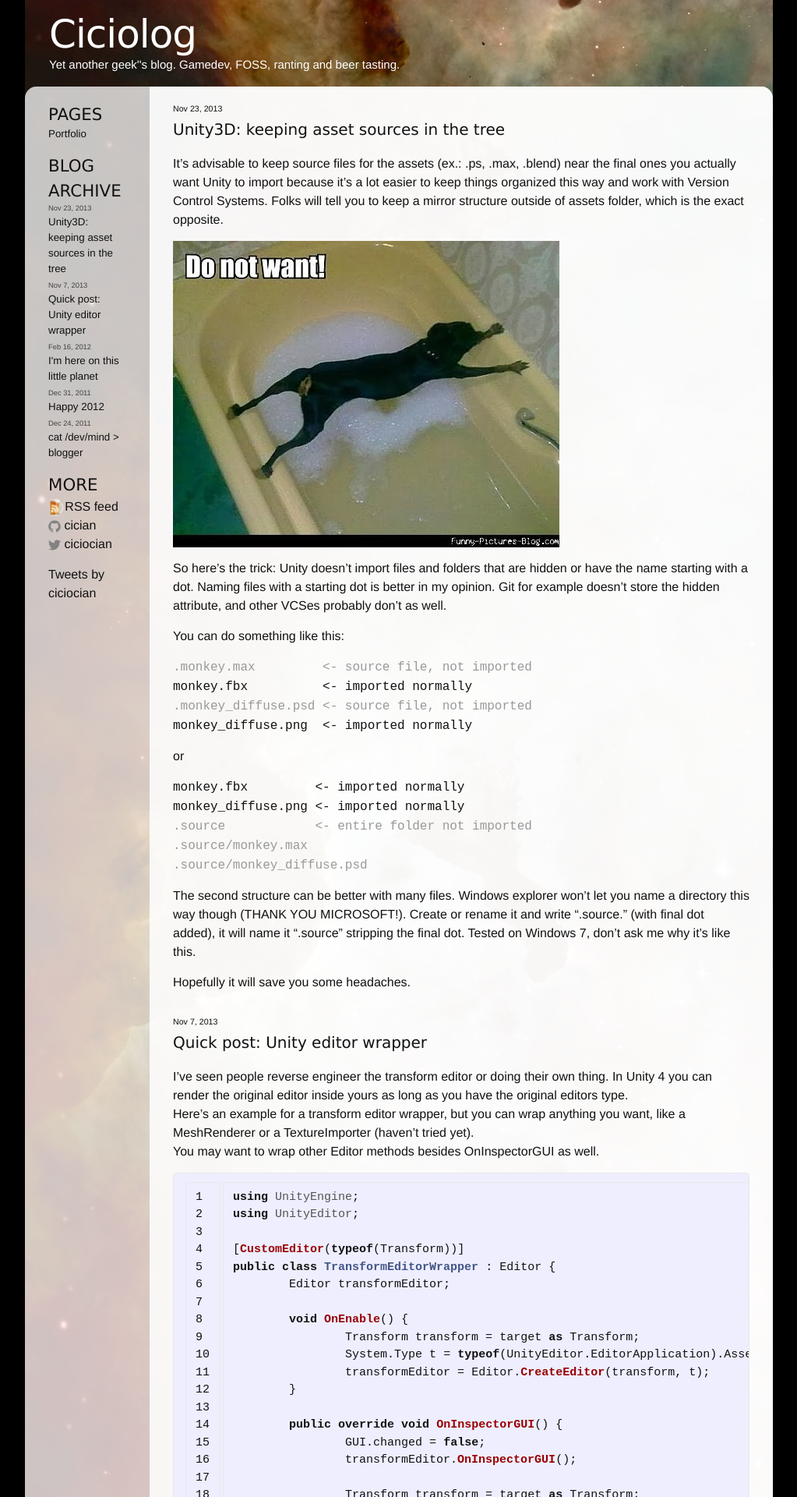
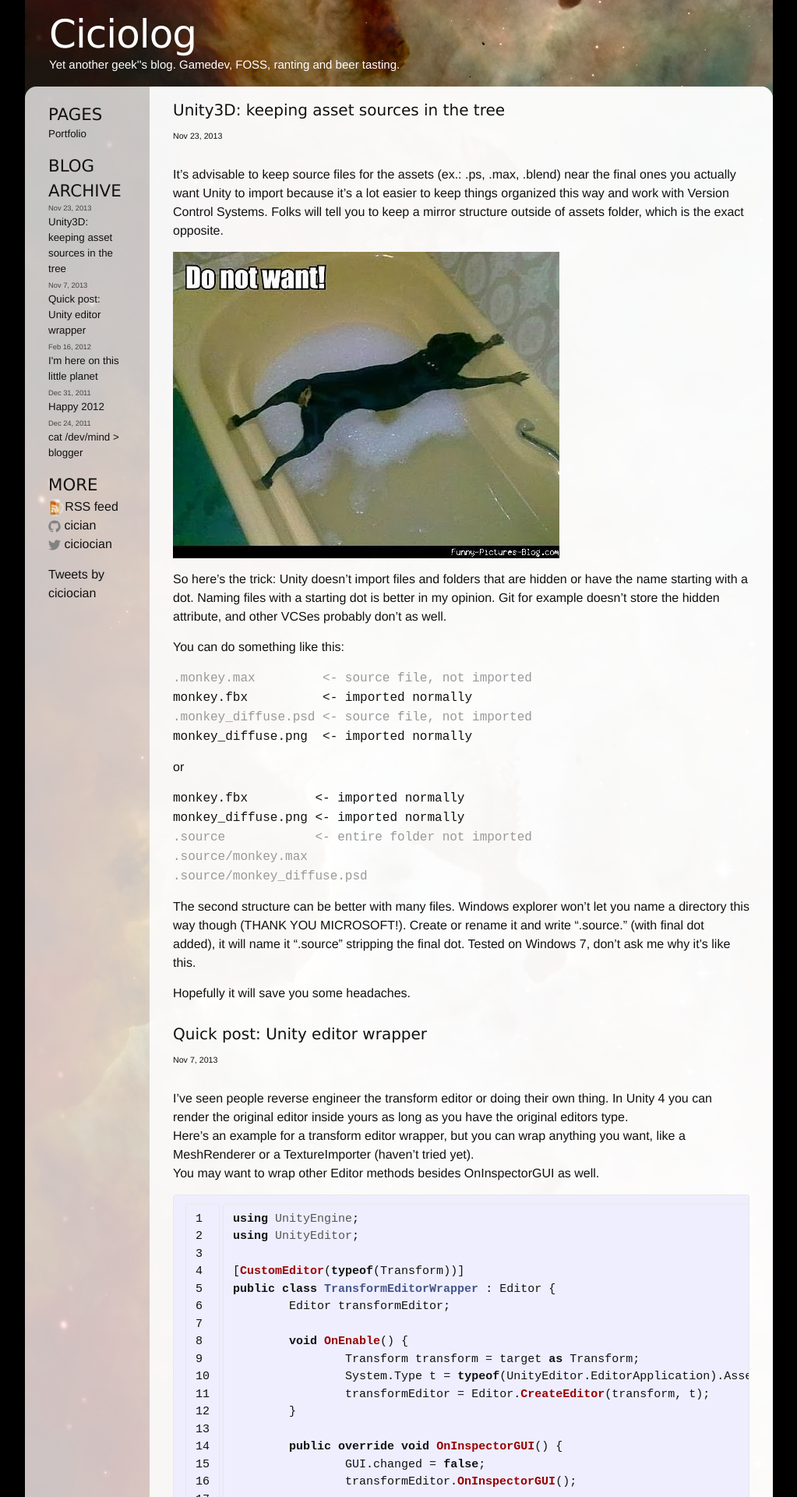
Before and after one commit to cician/cician, a Jekyll site: the page built from index.html, in a window 1280 px wide. Shown: the top 1920 px of the page at 78% size, without its empty margins (128-1151 px from the left). Built offline with Jekyll 4.4.1, drawn with Linux system fonts in a browser that asks for light colours; some web fonts are replaced; comment, search, counter and statistics services are not loaded; some of the changed text lies outside the part shown.

Commit message:
Uniformed post visualization between index and individual posts.

```diff
--- a/_sass/_layout.scss
+++ b/_sass/_layout.scss
@@ -341,7 +341,7 @@
 }
 
 .post-title {
-    font-size: 32px;
+    font-size: 20px;
     line-height: 1;
     font-family: $head-font-family;
 
--- a/index.html
+++ b/index.html
@@ -7,13 +7,19 @@ layout: default
     <ul class="post-list">
     {% for post in site.posts limit:10 %}
         <li>
-        <span class="post-meta">{{ post.date | date: "%b %-d, %Y" }}</span>
+            <article class="post" itemscope itemtype="http://schema.org/BlogPosting">
 
-        <h2>
-            <a class="page-heading" href="{{ post.url | prepend: site.baseurl }}">{{ post.title }}</a>
-        </h2>
+            <header class="post-header">
+                <h1 class="post-title" itemprop="name headline">{{ post.title }}</h1>
+                <p class="post-meta"><time datetime="{{ post.date | date_to_xmlschema }}" itemprop="datePublished">{{ post.date | date: "%b %-d, %Y" }}</time>{% if post.author %} •
+            <span itemprop="author" itemscope itemtype="http://schema.org/Person"><span itemprop="name">{{ post.author }}</span></span>{% endif %}</p>
+            </header>
 
-            {{ post.content }}
+            <div class="post-content" itemprop="articleBody">
+                {{ post.content }}
+            </div>
+
+            </article>
         </li>
     {% endfor %}
     </ul>
```
